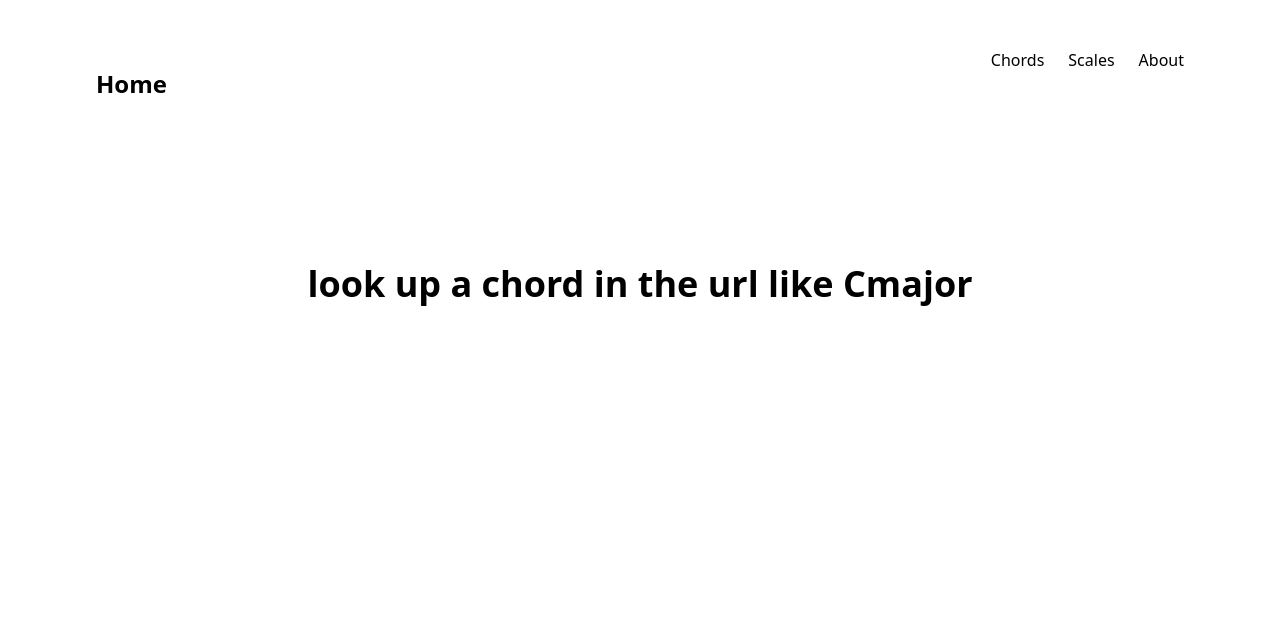
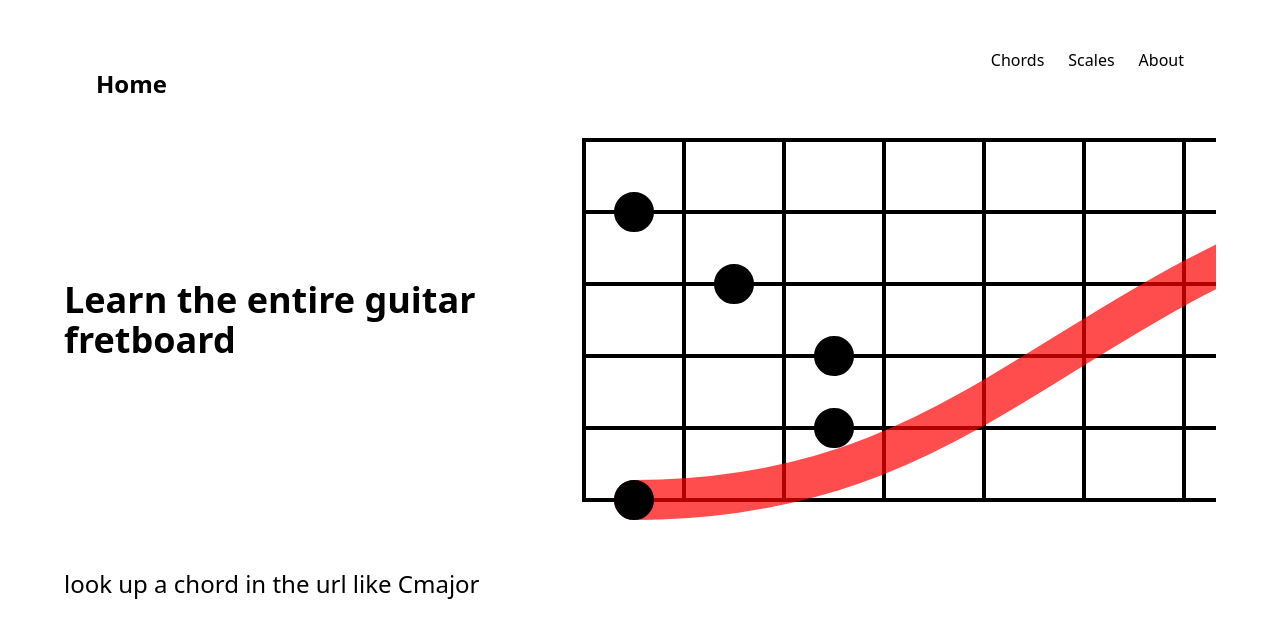
Before and after one commit to stevewarner/guitar-fretboard-map, a Next.js app: page / in a window 1280 px wide. Shown: the top 638 px of the page. Built offline with nearby package versions, Linux system fonts and the light colour scheme.

Commit message:
add homepage fretboard hero and other style fixes

```diff
--- a/components/FretboardChart/Pattern.tsx
+++ b/components/FretboardChart/Pattern.tsx
@@ -1,6 +1,5 @@
 import { useContext } from 'react';
 import { FretboardContext } from './contexts';
-// use css in js?
 
 // <Fretboard numFrets={4}>
 // <Pattern tab={['x', 3, 2, 0, 1, 0]} />
@@ -56,6 +55,7 @@ const Pattern = ({ tab = [], fillColor }: Props) => {
               />
             )
           ) : (
+            // TODO handle nested array
             console.log('array')
           )
         )}
--- a/components/FretboardChart/index.tsx
+++ b/components/FretboardChart/index.tsx
@@ -1,13 +1,11 @@
 import { useContext } from 'react';
 import Pattern from './Pattern';
 import { FretboardContext } from './contexts';
-import styles from './styles.module.scss';
-
-// some sizing properties like stroke are defined in styles, css in js could fix?
 
 type Props = {
   numFrets: number;
-  showOpenNotes: boolean;
+  showOpenNotes?: boolean;
+  small?: boolean;
   options?: {
     fbHeight: number;
     fbWidth: number;
@@ -25,6 +23,7 @@ const Fretboard = ({
   numFrets,
   showOpenNotes = false,
   options,
+  small = false,
 }: Props) => {
   const initialState = useContext(FretboardContext);
 
@@ -39,15 +38,19 @@ const Fretboard = ({
 
   return (
     <FretboardContext.Provider value={modState}>
-      <div className={styles.container}>
-        <svg width={fbWidth + stroke} height={fbHeight + topSpace * 2}>
+      <div className="max-w-full overflow-scroll">
+        <svg
+          className={`mx-auto my-0 ${small ? 'stroke-[2]' : 'stroke-[4]'}`}
+          width={fbWidth + stroke}
+          height={fbHeight + topSpace * 2}
+        >
           <title>Fretboard</title>
           <rect
             x={stroke / 2 + openFret}
             y={topSpace}
             width={fretWidth * numFrets}
             height={fbHeight}
-            className={styles.rect}
+            className="fill-white	stroke-black"
             // rx="8" // border radius
             // ry="8"
           />
@@ -59,7 +62,7 @@ const Fretboard = ({
               y1={strHeight * (index + 1) + topSpace}
               x2={fretWidth * numFrets + stroke + openFret}
               y2={strHeight * (index + 1) + topSpace}
-              className={styles.line}
+              className="stroke-black"
             />
           ))}
           {/* frets */}
@@ -70,7 +73,7 @@ const Fretboard = ({
               y1={topSpace}
               x2={fretWidth * (index + 1) + stroke / 2 + openFret}
               y2={fbHeight + topSpace}
-              className={styles.line}
+              className="stroke-black"
             />
           ))}
           {children}
--- a/components/FretboardChart/styles.module.scss
+++ /dev/null
@@ -1,30 +0,0 @@
-$border-color: #000;
-$stroke-width: 2px;
-
-@mixin default-stroke {
-    stroke: $border-color;
-    stroke-width: $stroke-width;
-}
-
-.container {
-    overflow: scroll;
-}
-
-.container svg {
-    margin: 0 auto;
-}
-
-.rect {
-    fill: #fff;
-    @include default-stroke;
-}
-
-.line {
-    @include default-stroke;
-}
-
-@media only screen and (max-width: 1280) {
-    .container {
-      overflow: scroll;
-  }
-}
--- a/pages/chord/[param].tsx
+++ b/pages/chord/[param].tsx
@@ -21,6 +21,7 @@ const Chord: NextPage<Props> = ({ name, tab }) => {
         <Fretboard
           numFrets={4}
           showOpenNotes
+          small
           options={{
             fbHeight: fbHeight,
             fbWidth: fbWidth,
--- a/pages/index.tsx
+++ b/pages/index.tsx
@@ -1,15 +1,58 @@
 import Layout from '@/components/Layout';
 import Link from 'next/link';
+import { Fretboard, Pattern } from '@/components/FretboardChart';
+
+const numFrets = 13;
+const fbHeight = 360;
+const fbWidth = 400;
+const stroke = 4;
 
 export default function Home() {
   return (
     <Layout>
-      <main className="flex flex-col items-center justify-between p-24">
-        <h1>
-          look up a chord in the url like{' '}
-          <Link href={'/chord/Cmajor'}>Cmajor</Link>
-        </h1>
-      </main>
+      <header className="flex flex-row flex-wrap items-center justify-between md:flex-nowrap">
+        <div className="min-w-[45%]">
+          <h1 className="m-0">Learn the entire guitar fretboard</h1>
+        </div>
+
+        <Fretboard
+          numFrets={numFrets}
+          // showOpenNotes
+          options={{
+            fbHeight: fbHeight,
+            strHeight: fbHeight / 5,
+            fretWidth: fbWidth / 4,
+            fbWidth: (fbWidth / 4) * numFrets,
+            stroke: stroke,
+            circRad: fbHeight / 20,
+            topSpace: fbHeight / 20 + stroke / 2,
+          }}
+        >
+          <path
+            d="M 52 380 C 500 380 500 20 1252 20"
+            stroke="#FF0000"
+            strokeOpacity="0.7"
+            strokeWidth="40"
+            strokeLinecap="round"
+            fill="transparent"
+          />
+          <Pattern
+            // TODO make nested arrays work for scales
+            // tab={[
+            //   [2, 4],
+            //   [1, 2, 4],
+            //   [1, 3, 4],
+            // ]}
+            tab={[0, 2, 2, 1, 0, 12]}
+            fillColor="#000"
+          />
+        </Fretboard>
+      </header>
+      <section>
+        <h2>
+          look up a chord in the url like <Link href={'/chord/C'}>Cmajor</Link>
+        </h2>
+      </section>
     </Layout>
   );
 }
```
